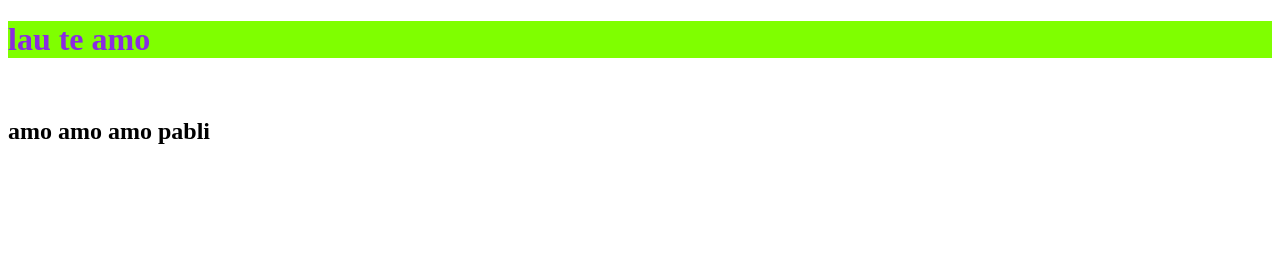
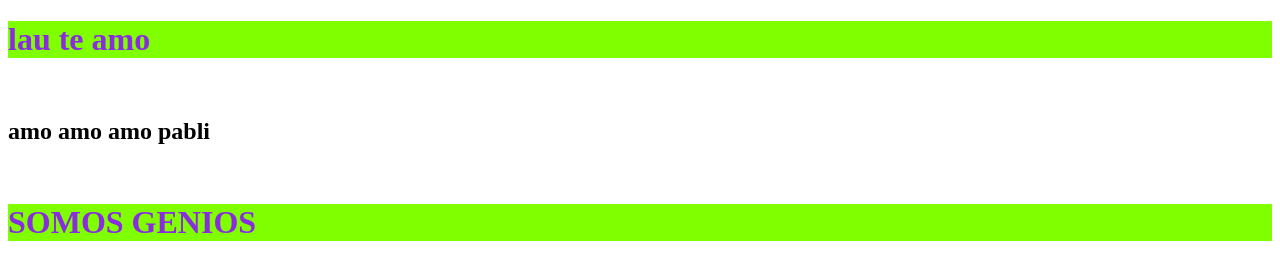
Before and after one commit to PScocco/repoconlau, a plain HTML site: page index.html in a window 1280 px wide. Drawn offline with Linux system fonts and the light colour scheme.

Commit message:
va queriendo

```diff
--- a/index.html
+++ b/index.html
@@ -10,6 +10,8 @@
     <h1>lau te amo</h1>
     <br>
     <h2>amo amo amo pabli</h2>
+    <br>
+    <h1>SOMOS GENIOS</h1>
 
 </body>
 </html>
```
